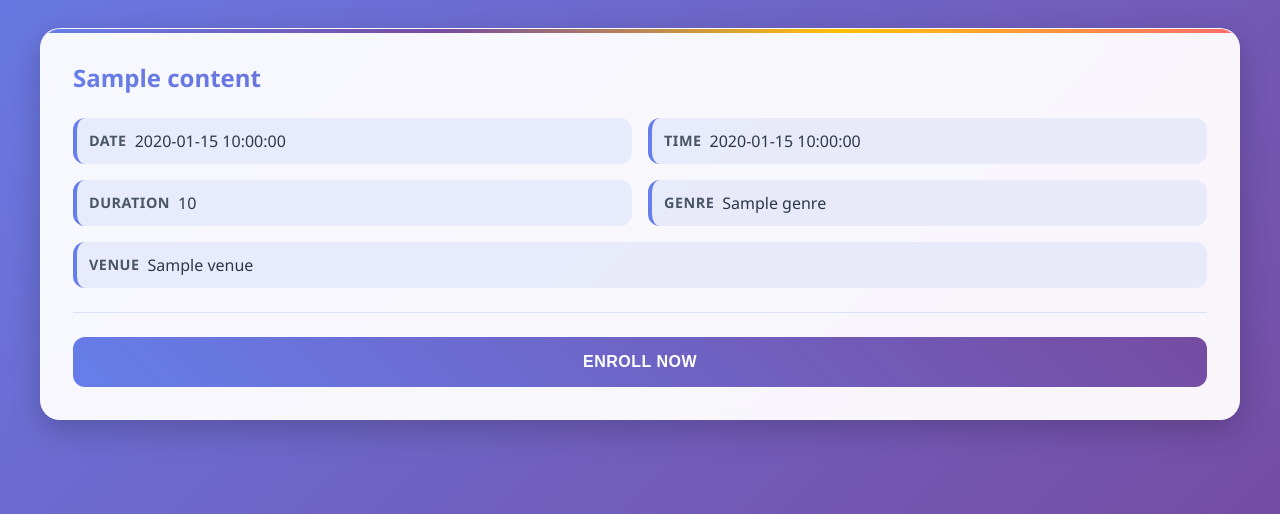
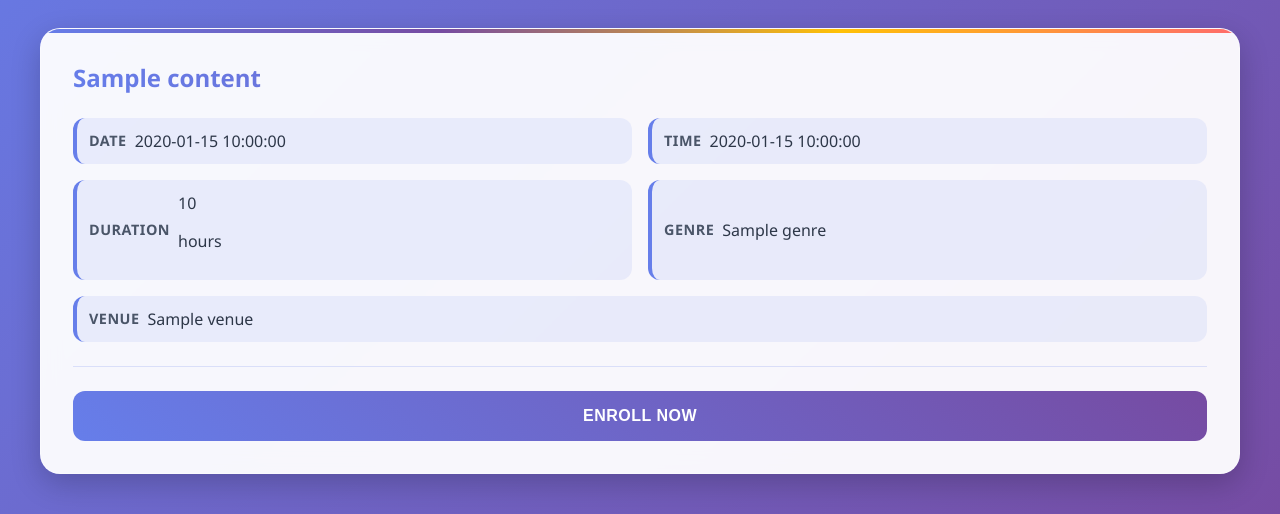
Before and after one commit to AhmedKhawar/Event-Organizer-Flask-Supabase, a Flask app: template templates/main_page.html in a window 1280 px wide. Shown: the part 247-761 px from the top of the page. Run offline with Flask 3, Linux system fonts and the light colour scheme; the template is opened without the code that fills it: most values are stand-ins (such as "Sample title", 1, 10 or a date in 2020).

Commit message:
Update main_page.html

```diff
--- a/templates/main_page.html
+++ b/templates/main_page.html
@@ -282,7 +282,7 @@
             </div>
             <div class="detail-item">
               <div class="detail-label">Duration</div>
-              <div class="detail-value">{{content["duration"]}}</div>
+              <div class="detail-value">{{content["duration"]}} <p>hours</p></div>
             </div>
             <div class="detail-item">
               <div class="detail-label">Genre</div>
```
